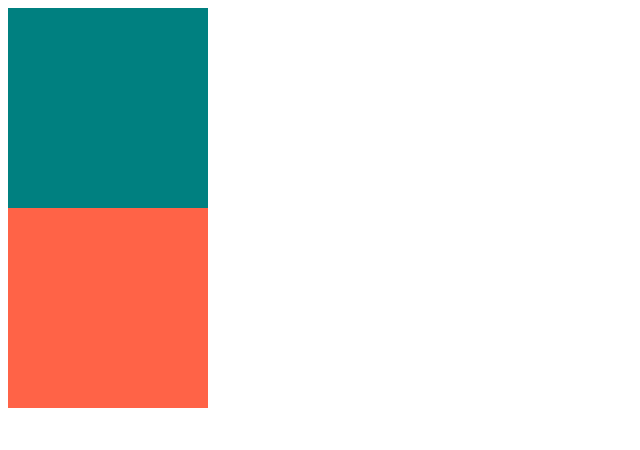
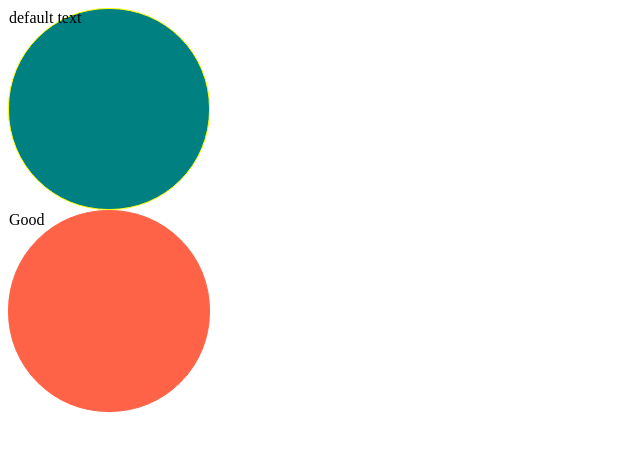
Before and after one commit to jaylim92/Coin-Tracker, a React (Create React App) app: page / in a window 1280 px wide. Shown: the top 450 px of the page, without its empty margins (0-640 px from the left). Built offline with nearby package versions, Linux system fonts and the light colour scheme.

Commit message:
optional props

```diff
--- a/src/App.tsx
+++ b/src/App.tsx
@@ -4,8 +4,8 @@ import Circle from "./Circle";
 function App() {
   return (
     <div>
-      <Circle bgColor="teal" />
-      <Circle bgColor="tomato" />
+      <Circle borderColor="yellow" bgColor="teal" />
+      <Circle text="Good" bgColor="tomato" />
     </div>
   );
 }
--- a/src/Circle.tsx
+++ b/src/Circle.tsx
@@ -3,20 +3,27 @@ import styled from "styled-components";
 
 interface ContainerProps {
     bgColor: string;
+    borderColor: string;
 }
 
 const Container = styled.div<ContainerProps>`
   width: 200px;
   height: 200px;
   background-color: ${props => props.bgColor};
-`;
+  border-radius: 100px;
+  border: 1px solid ${props=> props.borderColor};
+`
 
 interface CircleProps {
   bgColor: string;
+  borderColor?: string;
+  text?: string;
 }
 
-function Circle({ bgColor }: CircleProps) {
-  return <Container bgColor={bgColor} />;
+function Circle({ bgColor, borderColor, text= "default text" }: CircleProps) {
+  return <Container bgColor={bgColor} borderColor={borderColor || bgColor}>
+    {text}
+  </Container>;
 }
 
 export default Circle;
```
Also changed, not shown: package.json (line endings or trailing spaces), 1 other file (tests, documents, lock files or other folders).
